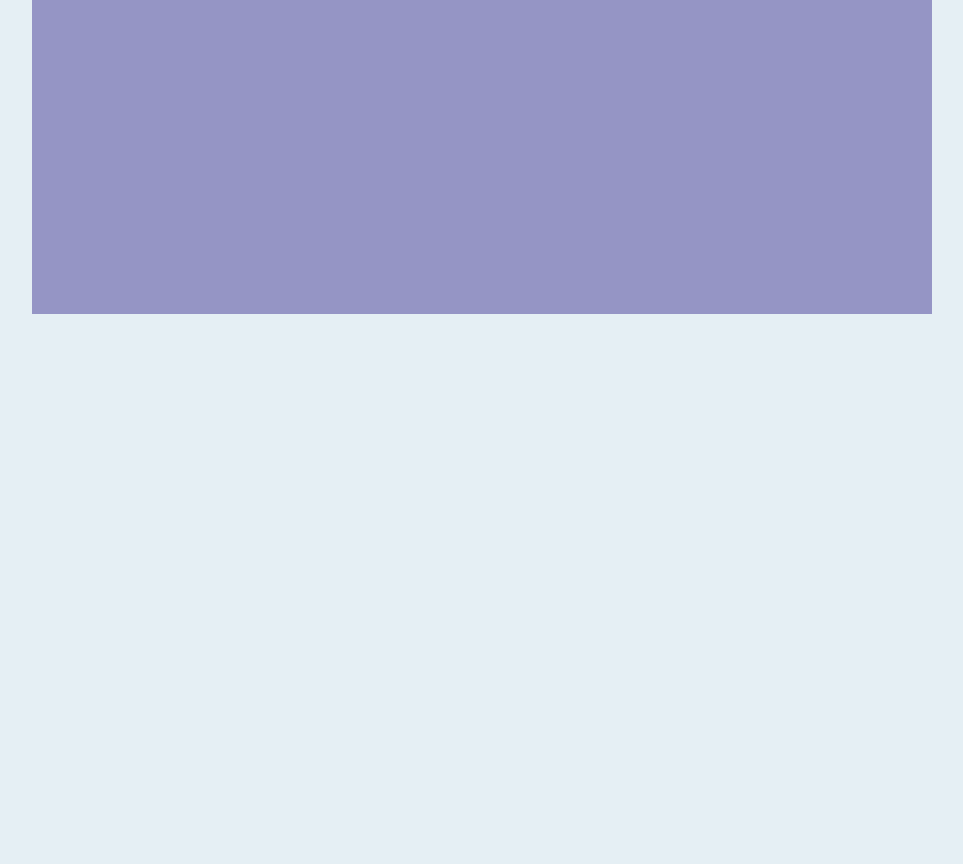
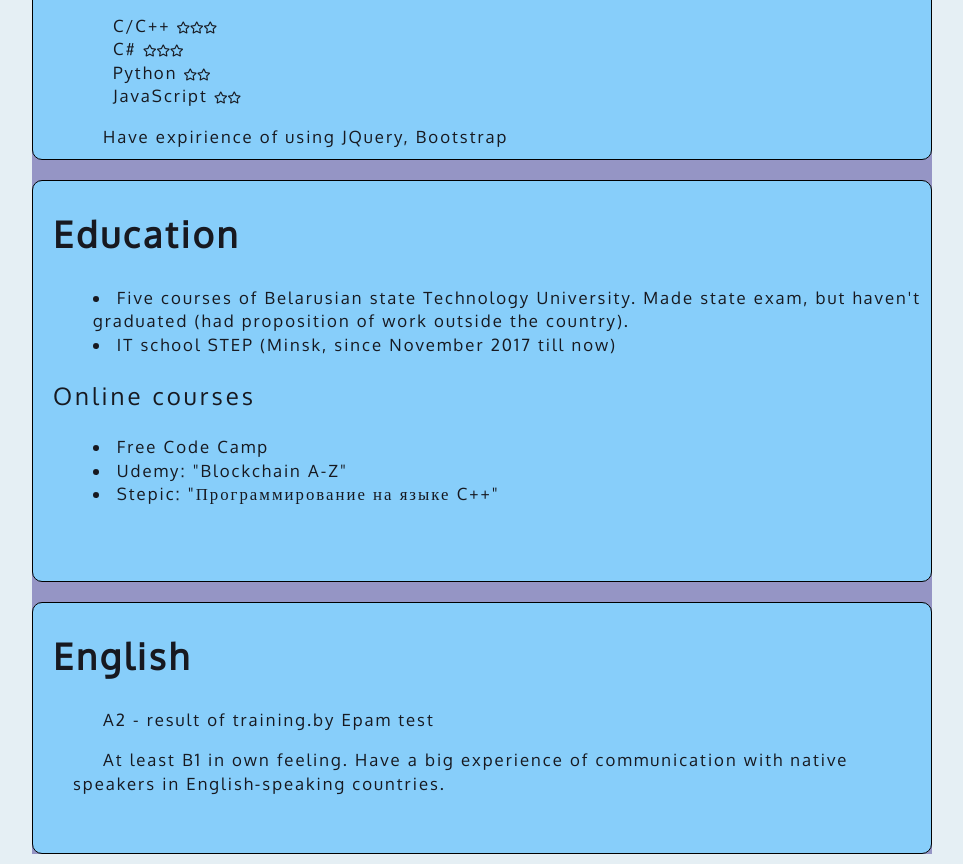
Before and after one commit to Segrey1989/rsschool-codejam1-cv, a plain HTML site: page index.html in a window 1280 px wide. Shown: the part 686-1550 px from the top of the page, without its empty margins (158-1121 px from the left). Before the commit the page ends 1000 px from the top, so only its background shows below. Drawn offline with Linux system fonts and the light colour scheme.

Commit message:
feat: add html and css structure

```diff
--- a/index.html
+++ b/index.html
@@ -6,7 +6,6 @@
     <meta http-equiv="X-UA-Compatible" content="ie=edge">
     <link rel="stylesheet" href="style.css">
     <link rel="stylesheet" href="https://use.fontawesome.com/releases/v5.3.1/css/all.css" integrity="sha384-mzrmE5qonljUremFsqc01SB46JvROS7bZs3IO2EmfFsd15uHvIt+Y8vEf7N7fWAU" crossorigin="anonymous">
-
     <title>Curriculum Vitae</title>
 </head>
 <body>
@@ -22,8 +21,49 @@
         <div> <a href="https://www.facebook.com/serkva" target="_blank"> <i class="fab fa-facebook"></i> Facebook</a><div></div>
         <div> <a href="https://github.com/Segrey1989" target="_blank"> <i class="fab fa-github"></i> Github</a><div></div>
         </section>
+    </header>
+    <section id="summary">
+      <h2>Summary</h2>
+      <p>Applicant for a position of junior web-developer without industrial development expirience.
+        But I have power and desire for sels-study, interested in many aspects of IT technology, use each
+        oportunity to get new skills and knowledge.
+      </p>
+    </section>
+    <section id="skills">
+      <h2>Skills & Experience</h2>
+      <ul>
+        <li><span>C/C++ </span><i class="far fa-star"></i><i class="far fa-star"></i><i class="far fa-star"></i></li>
+        <li><span>C# </span><i class="far fa-star"></i><i class="far fa-star"></i><i class="far fa-star"></i></li>
+        <li><span>Python </span><i class="far fa-star"></i><i class="far fa-star"></i></li>
+        <li><span>JavaScript </span><i class="far fa-star"></i><i class="far fa-star"></i></li>
+      </ul>
+      <p>Have expirience of using JQuery, Bootstrap</p>
+    </section>
+    <section id="education">
+      <h2>Education</h2>
+      <ul>
+        <li>Five courses of Belarusian state Technology University. Made state exam, but haven't graduated
+          (had proposition of work outside the country).
+        </li>
+         <li>IT school STEP (Minsk, since November 2017 till now)</li>
+      </ul>
+      <h3>Online courses</h3>
+      <ul>
+        <li>Free Code Camp</li>
+        <li>Udemy: "Blockchain A-Z"</li>
+        <li>Stepic: "Программирование на языке C++"</li>
+     </ul>
+    </section>
+    <section id="english">
+      <h2>English</h2>
+      <p>A2 - result of <a href="https://training.by/UserProfile#/Main/" target="_blank">training.by</a> Epam test</p>
+      <p>At least B1 in own feeling. Have a big experience of communication with native speakers in English-speaking
+        countries.
+      </p>
 
-    </header>
+    </section>
+
+
 </div>
 </body>
 </html>
--- a/style.css
+++ b/style.css
@@ -1,115 +1,129 @@
 @import url('https://fonts.googleapis.com/css?family=Oxygen');
 
-
-html{
-    background-color:#E5EFF4;
-    font: 12px Verdana, Arial, sans-serif;
+html {
+  font: 12px Verdana, Arial, sans-serif;
+  background-color: #E5EFF4;
 }
 
-body{
-    margin:0;
+body {
+  height: 1550px;
+  margin: 0;
 }
 
-#wrapper{
-    width:900px;
-    height:1000px;
-    margin:0 auto;
+#wrapper {
+    max-width:1024px;
+    width: 900px;
+    height: 1540px;
+    margin: 0 auto;
+    font-family: "Oxygen";
+    color: rgb(23, 25, 32);
     background-color: rgb(149, 149, 197);
-
 }
 
-#name{
+#name {
+    height: 300px;
+    background-color: #87CEFA;
+    border: 1px solid black;
+    border-radius: 10px;
+}
 
-    top:30px;
-    height:300px;
-    background-color: #87CEFA;
-    border:1px solid black;
-    border-radius:10px;
+#name img {
+    position: relative;
+    float: left;
+    top: 20px;
+    left: 5%;
+    display: block;
+    height: 200px;
+    width: 150px;
+    border: 2px solid slategrey;
+    border-radius: 5px;
+}
+
+#name section {
+    position: relative;
+    float: right;
+    top: 20px;
+    right: 30%;
+}
+
+ #name section {
+    font-weight: 600;
+    letter-spacing: 6px;
+    line-height: 1.5em;
 }
 
 
-#name img{
-display:block;
-position:relative;
-height:200px;
-width:150px;
-float:left;
-border:2px solid slategrey;
-border-radius:5px;
-top:20px;
-left:5%;
-}
-
-
-#name section{
-    position:relative;
-    top:20px;
-    right:30%;
-    float:right;
-}
-
- #name section{
-    font-family: "Oxygen";
+#name section a {
+    margin-top: 5px;
+    display: block;
     color: rgb(23, 25, 32);
-    font-weight:600;
-    letter-spacing:6px;
-    line-height: 1.5em;
-
-}
-
-
-#name section a{
-    display:block;
-    color: rgb(23, 25, 32);
-    text-decoration:none;
-    margin-top:5px;
+    text-decoration: none;
     font-size: 1.2em;
     line-height: 1.8em;
 }
 
 
-#name  a:hover{
-    position:relative;
+#name  a:hover {
+    position: relative;
+    margin-left: -32px;
     color: rgb(73, 62, 172);
     font-size: 1.4em;
-    font-weight:900;
-    margin-left:-32px;
+    font-weight: 900;
 }
 
-/* @media (max-width:600px){
+#summary, #skills, #education, #english {
+  margin-top: 20px;
+  height: 250px;
+  background-color: #87CEFA;
+  border: 1px solid black;
+  border-radius: 10px;
+}
 
-     #wrapper{
-        width:600px;
-        height:1000px;
-        margin:0 auto;
-        background-color: rgb(149, 149, 197);
+#summary h2, #skills h2, #education h2, #english h2 {
+  padding-left: 20px;
+  font-size: 3em;
+  font-weight:900;
+  letter-spacing:3px;
+}
 
-    }
+#summary p, #skills p, #skills ul span, #english p {
+  padding-left: 40px;
+  font-size: 1.4em;
+  letter-spacing: 2px;
+  text-indent: 30px;
+  line-height: 1.4em;
+}
 
-    #name{
-        height:200px;
-    }
+#skills ul {
+  list-style-type: none;
+}
 
-    #name img{
-        position:relative;
-        height:150px;
-        width:120px;
-        float:left;
-        left:2%;
-        }
+#education {
+  height: 400px;
+}
 
-    #name section{
-        position:relative;
-        top:20px;
-        right:50%;
-        float:right;
-        font-size:0.6em;
-    }
+#education h3 {
+  padding-left: 20px;
+  font-size: 2em;
+  font-weight: 500;
+  letter-spacing: 3px;
+}
 
-    #name  a:hover{
-        position:relative;
-        color: rgb(73, 62, 172);
-        margin-left:-20px;
-    }
+#education li {
+  padding-left: 20px;
+  list-style-position: inside;
+  font-size: 1.4em;
+  letter-spacing: 2px;
+  line-height: 1.4em;
+}
 
-    } */
+#english a {
+  color: rgb(23, 25, 32);
+  text-decoration: none;
+}
+
+#english a:hover{
+  color: rgb(73, 62, 172);
+  font-size: 1.4em;
+  font-weight: 900;
+}
```
Also changed, not shown: 1 other file.
